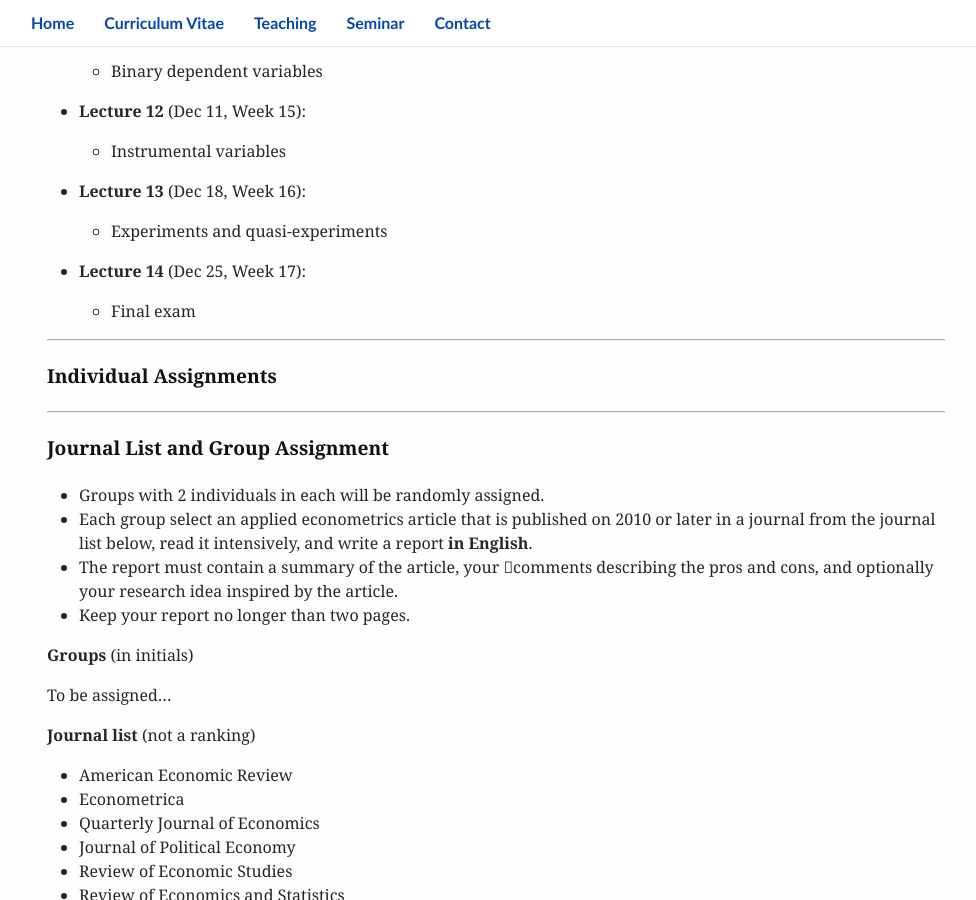
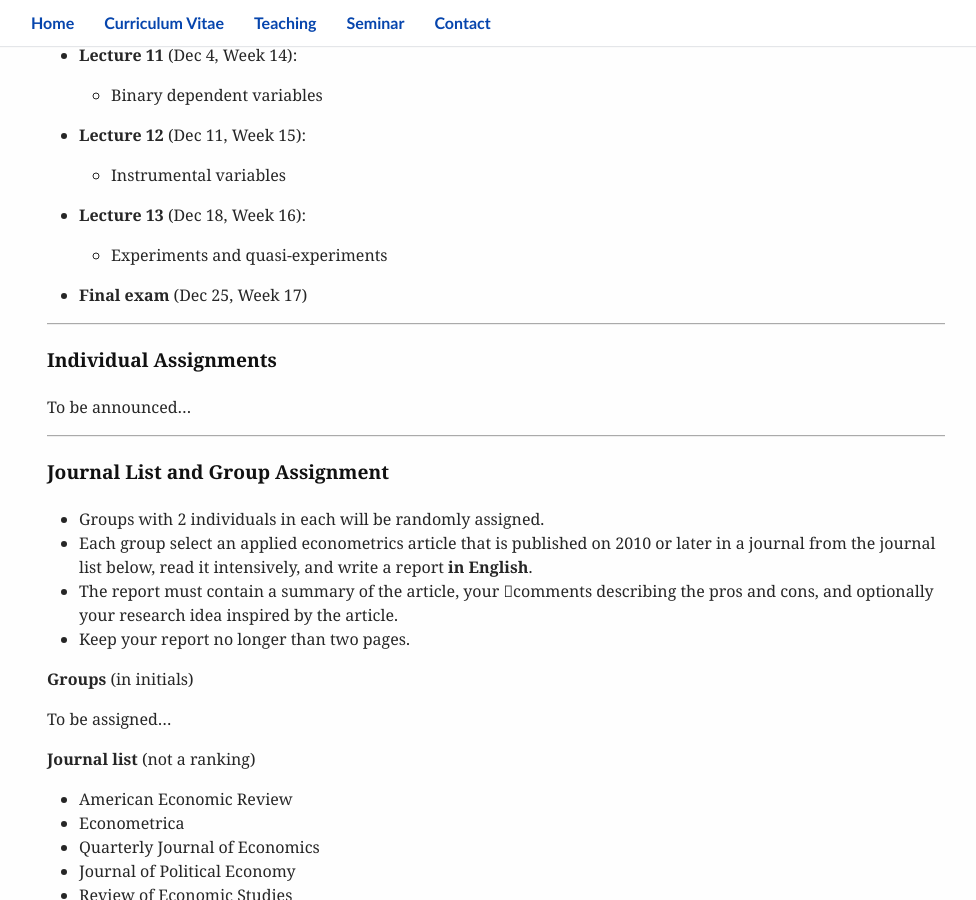
Before and after one commit to huangjp28/huangjp28.github.io, a Jekyll site: the page built from _teaching/01_econometrics.md, in a window 1280 px wide and 900 px high, scrolled down 1590 px. Shown: the whole window, without its empty margins (144-1120 px from the left). Built offline with Jekyll 4.4.1, drawn with Linux system fonts in a browser that asks for light colours; some web fonts are replaced.

Commit message:
update 20180829

```diff
--- a/_teaching/01_econometrics.md
+++ b/_teaching/01_econometrics.md
@@ -82,14 +82,14 @@ Amazon: <https://www.amazon.cn/dp/B00R7EEEUY/>
 
 	- Experiments and quasi-experiments
 
-* **Lecture 14** (Dec 25, Week 17):
-
-	- Final exam
+* **Final exam** (Dec 25, Week 17)
 
 
 
 ---
 #### Individual Assignments
+
+To be announced...
 
 ---
 #### Journal List and Group Assignment
```
